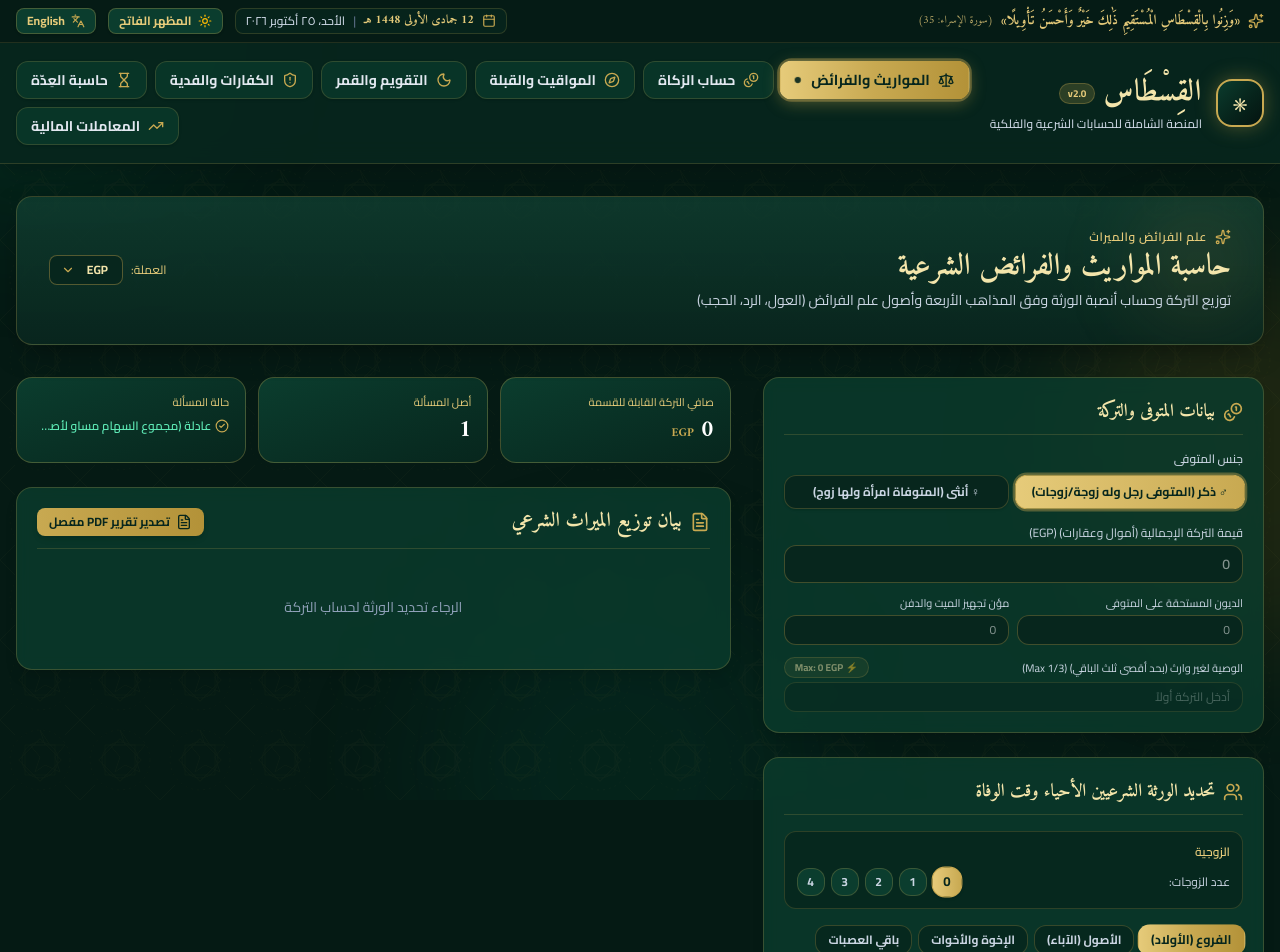
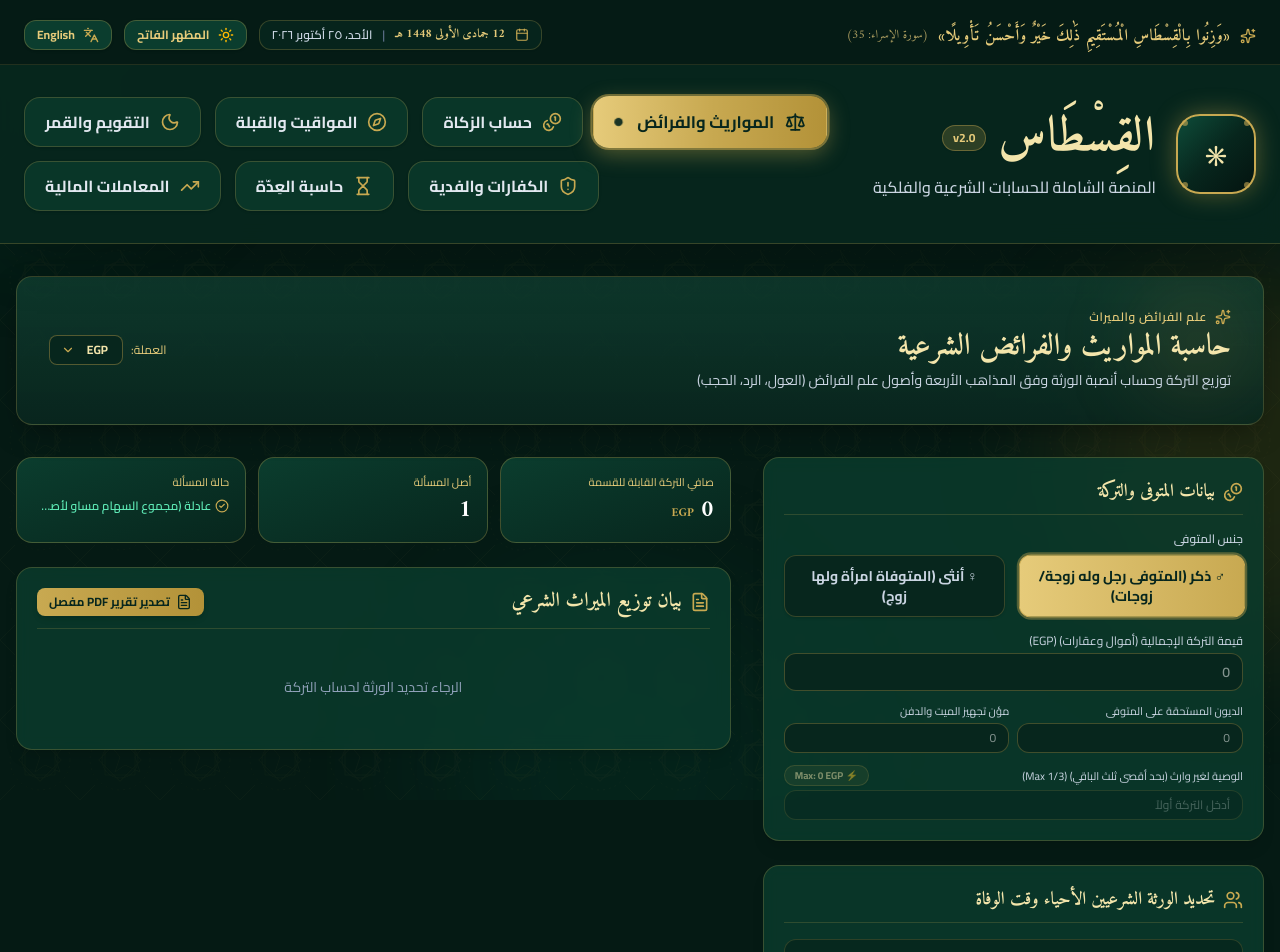
Before and after one commit to MohamedEmad7299/al-qistas, a React (Vite) app: page / in a window 1280 px wide. Shown: the top 952 px of the page. Built offline with nearby package versions, Linux system fonts and the light colour scheme.

Commit message:
Enlarge header, add top space above Ayah, and improve spacing between clickable chips

```diff
--- a/src/components/FinanceCalculator.tsx
+++ b/src/components/FinanceCalculator.tsx
@@ -123,7 +123,7 @@ export const FinanceCalculator: React.FC<Props> = ({ language, onOpenPdfModal })
       </div>
 
       {/* Contract Category Selection */}
-      <div className="flex flex-wrap border-b border-[#c8a951]/20 gap-2 pb-2">
+      <div className="flex flex-wrap border-b border-[#c8a951]/20 gap-2.5 sm:gap-3.5 pb-3">
         {[
           { id: 'mudarabah', label: t.finance.mudarabah },
           { id: 'musharakah', label: t.finance.musharakah },
--- a/src/components/Header.tsx
+++ b/src/components/Header.tsx
@@ -94,7 +94,7 @@ export const Header: React.FC<HeaderProps> = ({
       }
 
       const currentScrollY = Math.max(0, window.scrollY || document.documentElement.scrollTop || 0);
-      const threshold = headerHeightRef.current || 120;
+      const threshold = headerHeightRef.current || 140;
       const delta = currentScrollY - lastScrollYRef.current;
 
       // While scroll position is still inside the tall header, keep short bar hidden
@@ -186,10 +186,10 @@ export const Header: React.FC<HeaderProps> = ({
         aria-hidden={!isShortBarVisible}
       >
         {/* Top compact row: Logo, App Title, Theme Toggle & Language Toggle */}
-        <div className="px-3 pt-2 pb-1.5 flex items-center justify-between gap-2 border-b border-[#c8a951]/15">
-          <div className="flex items-center gap-2 min-w-0">
-            <div className="flex items-center justify-center w-7 h-7 rounded-lg bg-gradient-to-br from-[#0b3d2e] to-[#051a14] border border-[#c8a951] shadow-sm shrink-0">
-              <span className="font-amiri text-base text-[#f3e5ab] select-none leading-none">۞</span>
+        <div className="px-3.5 pt-2.5 pb-2 flex items-center justify-between gap-3 border-b border-[#c8a951]/15">
+          <div className="flex items-center gap-2.5 min-w-0">
+            <div className="flex items-center justify-center w-8 h-8 rounded-xl bg-gradient-to-br from-[#0b3d2e] to-[#051a14] border border-[#c8a951] shadow-sm shrink-0">
+              <span className="font-amiri text-lg text-[#f3e5ab] select-none leading-none">۞</span>
             </div>
             <span className="font-amiri font-bold text-lg text-[#f3e5ab] leading-none truncate">
               {t.appName}
@@ -199,25 +199,25 @@ export const Header: React.FC<HeaderProps> = ({
             </span>
           </div>
 
-          <div className="flex items-center gap-1.5 shrink-0">
+          <div className="flex items-center gap-2 shrink-0">
             {/* Mobile Theme Toggle */}
             <button
               onClick={toggleTheme}
-              className="flex items-center justify-center w-7 h-7 rounded-lg bg-[#0b3d2e] hover:bg-[#114d3a] border border-[#c8a951]/30 text-[#e6cb7a] transition cursor-pointer shadow-sm active:scale-95"
+              className="flex items-center justify-center w-8 h-8 rounded-xl bg-[#0b3d2e] hover:bg-[#114d3a] border border-[#c8a951]/30 text-[#e6cb7a] transition cursor-pointer shadow-sm active:scale-95"
               title={theme === 'dark' ? t.lightMode : t.darkMode}
               aria-label="Toggle Theme"
             >
               {theme === 'dark' ? (
-                <Sun className="w-3.5 h-3.5 text-amber-400" />
+                <Sun className="w-4 h-4 text-amber-400" />
               ) : (
-                <Moon className="w-3.5 h-3.5 text-cyan-300" />
+                <Moon className="w-4 h-4 text-cyan-300" />
               )}
             </button>
 
             {/* Mobile Language Toggle */}
             <button
               onClick={toggleLanguage}
-              className="flex items-center gap-1 px-2 py-1 rounded-lg bg-[#0b3d2e] hover:bg-[#114d3a] border border-[#c8a951]/30 text-[#e6cb7a] text-xs font-semibold cursor-pointer shadow-sm transition active:scale-95"
+              className="flex items-center gap-1 px-2.5 py-1.5 rounded-xl bg-[#0b3d2e] hover:bg-[#114d3a] border border-[#c8a951]/30 text-[#e6cb7a] text-xs font-bold cursor-pointer shadow-sm transition active:scale-95"
               title="Change Language"
             >
               <Languages className="w-3.5 h-3.5 text-[#c8a951]" />
@@ -226,8 +226,8 @@ export const Header: React.FC<HeaderProps> = ({
           </div>
         </div>
 
-        {/* Compact horizontally scrollable navigation tabs */}
-        <nav className="flex items-center gap-1.5 overflow-x-auto no-scrollbar px-3 py-1.5">
+        {/* Compact horizontally scrollable navigation tabs with comfortable spacing */}
+        <nav className="flex items-center gap-2.5 overflow-x-auto no-scrollbar px-3.5 py-2">
           {navItems.map((item) => {
             const Icon = item.icon;
             const isActive = activeTab === item.id;
@@ -235,10 +235,10 @@ export const Header: React.FC<HeaderProps> = ({
               <button
                 key={item.id}
                 onClick={() => setActiveTab(item.id)}
-                className={`flex items-center shrink-0 gap-1.5 px-3 py-1.5 rounded-xl text-xs font-bold transition-all whitespace-nowrap cursor-pointer border ${
+                className={`flex items-center shrink-0 gap-2 px-3.5 py-1.5 rounded-xl text-xs font-bold transition-all whitespace-nowrap cursor-pointer border ${
                   isActive
                     ? 'bg-gradient-to-r from-[#e6cb7a] via-[#c8a951] to-[#b39238] text-[#07261d] border-transparent shadow-md scale-105'
-                    : 'bg-[#07261d]/80 text-slate-300 border-[#c8a951]/20 hover:border-[#c8a951]/50 hover:text-white'
+                    : 'bg-[#07261d]/85 text-slate-300 border-[#c8a951]/25 hover:border-[#c8a951]/60 hover:text-white'
                 }`}
               >
                 <Icon className={`w-3.5 h-3.5 shrink-0 ${isActive ? 'text-[#07261d]' : 'text-[#c8a951]'}`} />
@@ -252,22 +252,22 @@ export const Header: React.FC<HeaderProps> = ({
       {/* Tall Main Header: scrolls away on mobile, sticky on desktop */}
       <header
         ref={tallHeaderRef}
-        className="relative md:sticky md:top-0 z-40 bg-[#07261d]/90 backdrop-blur-md border-b border-[#c8a951]/20 shadow-xl no-print"
+        className="relative md:sticky md:top-0 z-40 bg-[#07261d]/95 backdrop-blur-md border-b border-[#c8a951]/25 shadow-2xl no-print transition-all"
       >
-        {/* Top Banner: Quranic motto, Live Dates, Theme & Language toggles */}
-        <div className="bg-[#051a14]/85 border-b border-[#c8a951]/15 px-4 py-2 text-xs">
-          <div className="max-w-7xl mx-auto flex flex-wrap items-center justify-between gap-3">
-            {/* Motto */}
-            <div className="flex items-center gap-2 text-[#e6cb7a] font-amiri text-sm">
+        {/* Top Banner: Quranic motto with respectful top space, Live Dates, Theme & Language toggles */}
+        <div className="bg-[#051a14]/90 border-b border-[#c8a951]/15 px-4 sm:px-6 pt-4 sm:pt-5 pb-3 sm:pb-3.5 text-xs">
+          <div className="max-w-7xl mx-auto flex flex-col md:flex-row md:items-center justify-between gap-3 sm:gap-4">
+            {/* Motto with spacious, reverent top breathing room */}
+            <div className="flex items-center gap-2.5 text-[#e6cb7a] font-amiri text-sm sm:text-base pt-0.5">
               <Sparkles className="w-4 h-4 text-[#c8a951] shrink-0" />
-              <span className="font-semibold">{t.motto}</span>
-              <span className="text-[11px] opacity-80 hidden lg:inline">({t.mottoSurah})</span>
+              <span className="font-bold tracking-wide">{t.motto}</span>
+              <span className="text-xs opacity-75 hidden xl:inline">({t.mottoSurah})</span>
             </div>
 
             {/* Dates, Theme Toggle & Language Toggle */}
-            <div className="flex items-center gap-3 text-slate-300">
+            <div className="flex flex-wrap items-center gap-3 text-slate-300 self-end md:self-auto">
               {/* Hijri and Gregorian Dates Pill */}
-              <div className="flex items-center gap-2 px-2.5 py-1 rounded-lg bg-[#07261d]/80 border border-[#c8a951]/20 text-xs font-medium">
+              <div className="flex items-center gap-2.5 px-3 py-1.5 rounded-xl bg-[#07261d]/90 border border-[#c8a951]/25 text-xs font-semibold shadow-xs">
                 <Calendar className="w-3.5 h-3.5 text-[#c8a951]" />
                 <span className="text-[#e6cb7a] font-bold font-amiri">{hijriDate}</span>
                 <span className="text-slate-500 hidden sm:inline">|</span>
@@ -278,18 +278,18 @@ export const Header: React.FC<HeaderProps> = ({
               <button
                 type="button"
                 onClick={toggleTheme}
-                className="flex items-center gap-1.5 px-2.5 py-1 rounded-lg bg-[#0b3d2e] hover:bg-[#114d3a] border border-[#c8a951]/30 text-[#e6cb7a] text-xs font-bold transition-all cursor-pointer shadow-sm hover:scale-105 active:scale-95"
+                className="flex items-center gap-2 px-3 py-1.5 rounded-xl bg-[#0b3d2e] hover:bg-[#114d3a] border border-[#c8a951]/30 text-[#e6cb7a] text-xs font-bold transition-all cursor-pointer shadow-sm hover:scale-105 active:scale-95"
                 title={theme === 'dark' ? t.lightMode : t.darkMode}
                 aria-label="Toggle Theme"
               >
                 {theme === 'dark' ? (
                   <>
-                    <Sun className="w-3.5 h-3.5 text-amber-400" />
+                    <Sun className="w-4 h-4 text-amber-400" />
                     <span className="hidden sm:inline">{t.lightMode}</span>
                   </>
                 ) : (
                   <>
-                    <Moon className="w-3.5 h-3.5 text-cyan-300" />
+                    <Moon className="w-4 h-4 text-cyan-300" />
                     <span className="hidden sm:inline">{t.darkMode}</span>
                   </>
                 )}
@@ -299,42 +299,47 @@ export const Header: React.FC<HeaderProps> = ({
               <button
                 type="button"
                 onClick={toggleLanguage}
-                className="flex items-center gap-1.5 px-2.5 py-1 rounded-lg bg-[#0b3d2e] hover:bg-[#114d3a] border border-[#c8a951]/30 text-[#e6cb7a] text-xs font-bold transition-all cursor-pointer shadow-sm hover:scale-105 active:scale-95"
+                className="flex items-center gap-2 px-3 py-1.5 rounded-xl bg-[#0b3d2e] hover:bg-[#114d3a] border border-[#c8a951]/30 text-[#e6cb7a] text-xs font-bold transition-all cursor-pointer shadow-sm hover:scale-105 active:scale-95"
                 title="Change Language"
               >
-                <Languages className="w-3.5 h-3.5 text-[#c8a951]" />
+                <Languages className="w-4 h-4 text-[#c8a951]" />
                 <span>{t.toggleLanguage}</span>
               </button>
             </div>
           </div>
         </div>
 
-        {/* Main Bar: Logo & Navigation */}
-        <div className="max-w-7xl mx-auto px-4 py-3.5">
-          <div className="flex flex-col xl:flex-row xl:items-center justify-between gap-4">
-            {/* Logo & Platform Name */}
-            <div className="flex items-center gap-3.5 shrink-0">
-              <div className="relative flex items-center justify-center w-12 h-12 rounded-2xl bg-gradient-to-br from-[#0b3d2e] via-[#07261d] to-[#041410] border-2 border-[#c8a951] shadow-[0_0_20px_rgba(200,169,81,0.35)] group">
+        {/* Main Bar: Prominent Larger Logo & Spacious Navigation */}
+        <div className="max-w-7xl mx-auto px-4 sm:px-6 py-5 sm:py-6 md:py-7">
+          <div className="flex flex-col xl:flex-row xl:items-center justify-between gap-6">
+            {/* Logo & Platform Name (Larger & More Regal) */}
+            <div className="flex items-center gap-4 sm:gap-5 shrink-0">
+              <div className="relative flex items-center justify-center w-16 h-16 sm:w-20 sm:h-20 rounded-2xl sm:rounded-3xl bg-gradient-to-br from-[#0e4d3a] via-[#07261d] to-[#041410] border-2 border-[#c8a951] shadow-[0_0_25px_rgba(200,169,81,0.4)] group shrink-0">
                 {/* Ornate Rub-el-Hizb with inner glow */}
-                <span className="font-amiri text-2xl text-[#f3e5ab] select-none leading-none group-hover:scale-110 transition-transform">۞</span>
+                <span className="font-amiri text-3xl sm:text-4xl text-[#f3e5ab] select-none leading-none group-hover:scale-110 transition-transform">۞</span>
+                {/* Corner ornamental accents */}
+                <div className="absolute top-1 left-1 w-1.5 h-1.5 bg-[#c8a951]/60 rounded-full" />
+                <div className="absolute top-1 right-1 w-1.5 h-1.5 bg-[#c8a951]/60 rounded-full" />
+                <div className="absolute bottom-1 left-1 w-1.5 h-1.5 bg-[#c8a951]/60 rounded-full" />
+                <div className="absolute bottom-1 right-1 w-1.5 h-1.5 bg-[#c8a951]/60 rounded-full" />
               </div>
               <div>
-                <div className="flex items-center gap-2">
-                  <h1 className="font-amiri font-bold text-2xl md:text-3xl text-[#f3e5ab] tracking-wide leading-tight">
+                <div className="flex items-center gap-3">
+                  <h1 className="font-amiri font-bold text-3xl sm:text-4xl md:text-5xl text-[#f3e5ab] tracking-wide leading-tight">
                     {t.appName}
                   </h1>
-                  <span className="px-2 py-0.5 rounded-full bg-[#c8a951]/20 border border-[#c8a951]/30 text-[#e6cb7a] text-[10px] font-bold">
+                  <span className="px-2.5 py-1 rounded-full bg-[#c8a951]/20 border border-[#c8a951]/40 text-[#e6cb7a] text-xs font-bold shadow-xs">
                     v2.0
                   </span>
                 </div>
-                <p className="text-xs text-slate-300 font-medium mt-1">
+                <p className="text-xs sm:text-sm md:text-base text-slate-300 font-medium mt-1.5 leading-relaxed">
                   {t.appSubtitle}
                 </p>
               </div>
             </div>
 
-            {/* Nav Tabs - Segmented Buttons with Unmistakable Clickability */}
-            <nav className="flex flex-wrap items-center gap-1.5 md:gap-2 justify-start xl:justify-end py-1" role="tablist">
+            {/* Nav Tabs - Larger Segmented Buttons with Comfortable Spacing */}
+            <nav className="flex flex-wrap items-center gap-2.5 sm:gap-3 md:gap-3.5 justify-start xl:justify-end py-1" role="tablist">
               {navItems.map((item) => {
                 const Icon = item.icon;
                 const isActive = activeTab === item.id;
@@ -344,16 +349,16 @@ export const Header: React.FC<HeaderProps> = ({
                     role="tab"
                     aria-selected={isActive}
                     onClick={() => setActiveTab(item.id)}
-                    className={`flex items-center shrink-0 gap-2 px-3.5 py-2 rounded-xl text-xs md:text-sm font-bold transition-all whitespace-nowrap cursor-pointer border ${
+                    className={`flex items-center shrink-0 gap-2.5 px-4 sm:px-5 py-2.5 sm:py-3 rounded-2xl text-xs sm:text-sm md:text-base font-bold transition-all whitespace-nowrap cursor-pointer border ${
                       isActive
-                        ? 'bg-gradient-to-r from-[#e6cb7a] via-[#c8a951] to-[#b39238] text-[#07261d] border-transparent shadow-[0_4px_15px_rgba(200,169,81,0.35)] ring-2 ring-[#c8a951]/40 scale-[1.03]'
-                        : 'bg-[#0b3d2e]/70 text-slate-200 border-[#c8a951]/20 hover:border-[#c8a951]/60 hover:text-white hover:bg-[#114d3a] hover:-translate-y-0.5 active:translate-y-0 active:scale-95 shadow-sm'
+                        ? 'bg-gradient-to-r from-[#e6cb7a] via-[#c8a951] to-[#b39238] text-[#07261d] border-transparent shadow-[0_6px_20px_rgba(200,169,81,0.4)] ring-2 ring-[#c8a951]/50 scale-[1.04]'
+                        : 'bg-[#0b3d2e]/75 text-slate-200 border-[#c8a951]/25 hover:border-[#c8a951]/70 hover:text-white hover:bg-[#114d3a] hover:-translate-y-0.5 active:translate-y-0 active:scale-95 shadow-sm'
                     }`}
                   >
-                    <Icon className={`w-4 h-4 shrink-0 transition-transform ${isActive ? 'text-[#07261d]' : 'text-[#c8a951]'}`} />
+                    <Icon className={`w-4.5 h-4.5 sm:w-5 sm:h-5 shrink-0 transition-transform ${isActive ? 'text-[#07261d]' : 'text-[#c8a951]'}`} />
                     <span>{item.label}</span>
                     {isActive && (
-                      <span className="w-1.5 h-1.5 rounded-full bg-[#07261d] inline-block ms-0.5 animate-pulse" />
+                      <span className="w-2 h-2 rounded-full bg-[#07261d] inline-block ms-1 animate-pulse" />
                     )}
                   </button>
                 );
--- a/src/components/IddahCalculator.tsx
+++ b/src/components/IddahCalculator.tsx
@@ -66,7 +66,7 @@ export const IddahCalculator: React.FC<Props> = ({ language, onOpenPdfModal }) =
               {language === 'ar' ? 'سبب العدة والحالة' : 'Iddah Reason & Condition'}
             </h3>
 
-            <div className="space-y-2">
+            <div className="space-y-3">
               {[
                 { id: 'widowhood', label: t.iddah.widowhood },
                 { id: 'divorce_cycle', label: t.iddah.divorceCycle },
--- a/src/components/InheritanceCalculator.tsx
+++ b/src/components/InheritanceCalculator.tsx
@@ -201,11 +201,11 @@ export const InheritanceCalculator: React.FC<Props> = ({ language, onOpenPdfModa
               <label className="block text-xs font-medium text-slate-300 mb-2">
                 {t.inheritance.deceasedGender}
               </label>
-              <div className="grid grid-cols-2 gap-2">
+              <div className="grid grid-cols-2 gap-3 sm:gap-4">
                 <button
                   type="button"
                   onClick={() => setDeceasedGender('male')}
-                  className={`py-2 px-3 rounded-xl text-xs font-bold border transition-all cursor-pointer flex items-center justify-center gap-1.5 shadow-sm active:scale-95 ${
+                  className={`py-2.5 px-4 rounded-xl text-xs sm:text-sm font-bold border transition-all cursor-pointer flex items-center justify-center gap-2 shadow-sm active:scale-95 ${
                     deceasedGender === 'male'
                       ? 'bg-gradient-to-r from-[#e6cb7a] to-[#c8a951] text-[#07261d] border-[#c8a951] shadow-md ring-2 ring-[#c8a951]/40 scale-[1.02]'
                       : 'bg-[#07261d] text-slate-300 border-[#c8a951]/25 hover:border-[#c8a951]/60 hover:text-white'
@@ -216,7 +216,7 @@ export const InheritanceCalculator: React.FC<Props> = ({ language, onOpenPdfModa
                 <button
                   type="button"
                   onClick={() => setDeceasedGender('female')}
-                  className={`py-2 px-3 rounded-xl text-xs font-bold border transition-all cursor-pointer flex items-center justify-center gap-1.5 shadow-sm active:scale-95 ${
+                  className={`py-2.5 px-4 rounded-xl text-xs sm:text-sm font-bold border transition-all cursor-pointer flex items-center justify-center gap-2 shadow-sm active:scale-95 ${
                     deceasedGender === 'female'
                       ? 'bg-gradient-to-r from-[#e6cb7a] to-[#c8a951] text-[#07261d] border-[#c8a951] shadow-md ring-2 ring-[#c8a951]/40 scale-[1.02]'
                       : 'bg-[#07261d] text-slate-300 border-[#c8a951]/25 hover:border-[#c8a951]/60 hover:text-white'
@@ -324,17 +324,17 @@ export const InheritanceCalculator: React.FC<Props> = ({ language, onOpenPdfModa
                 {t.inheritance.spouses}
               </span>
               {deceasedGender === 'male' ? (
-                <div className="flex items-center justify-between">
-                  <span className="text-xs text-slate-300">{t.inheritance.wives}:</span>
-                  <div className="flex items-center gap-1.5">
+                <div className="flex flex-wrap items-center justify-between gap-3">
+                  <span className="text-xs sm:text-sm font-medium text-slate-300">{t.inheritance.wives}:</span>
+                  <div className="flex items-center gap-2.5 sm:gap-3">
                     {[0, 1, 2, 3, 4].map((count) => (
                       <button
                         key={count}
                         type="button"
                         onClick={() => setWives(count)}
-                        className={`w-7 h-7 rounded-xl text-xs font-bold transition-all cursor-pointer border ${
+                        className={`w-9 h-9 sm:w-10 sm:h-10 rounded-xl text-xs sm:text-sm font-bold transition-all cursor-pointer border ${
                           wives === count
-                            ? 'bg-gradient-to-r from-[#e6cb7a] to-[#c8a951] text-[#07261d] border-[#c8a951] shadow-sm scale-110'
+                            ? 'bg-gradient-to-r from-[#e6cb7a] to-[#c8a951] text-[#07261d] border-[#c8a951] shadow-md scale-110 ring-2 ring-[#c8a951]/40'
                             : 'bg-[#0b3d2e] text-slate-300 border-[#c8a951]/25 hover:border-[#c8a951] hover:text-white hover:bg-[#114d3a]'
                         }`}
                       >
@@ -344,20 +344,20 @@ export const InheritanceCalculator: React.FC<Props> = ({ language, onOpenPdfModa
                   </div>
                 </div>
               ) : (
-                <label className="flex items-center justify-between cursor-pointer p-1 rounded-lg hover:bg-[#0b3d2e]/40 transition">
-                  <span className="text-xs text-slate-300">{t.inheritance.husband}</span>
+                <label className="flex items-center justify-between cursor-pointer p-1.5 rounded-xl hover:bg-[#0b3d2e]/40 transition">
+                  <span className="text-xs sm:text-sm text-slate-300">{t.inheritance.husband}</span>
                   <input
                     type="checkbox"
                     checked={husband}
                     onChange={(e) => setHusband(e.target.checked)}
-                    className="w-4 h-4 accent-[#c8a951] rounded cursor-pointer"
+                    className="w-5 h-5 accent-[#c8a951] rounded cursor-pointer"
                   />
                 </label>
               )}
             </div>
 
-            {/* Heirs Category Tabs */}
-            <div className="flex flex-wrap gap-1.5 border-b border-[#c8a951]/20 pb-2">
+            {/* Heirs Category Tabs - Spacious & Comfortable */}
+            <div className="flex flex-wrap gap-2.5 sm:gap-3 border-b border-[#c8a951]/20 pb-3">
               {[
                 { id: 'descendants', label: language === 'ar' ? 'الفروع (الأولاد)' : 'Descendants' },
                 { id: 'ascendants', label: language === 'ar' ? 'الأصول (الآباء)' : 'Ascendants' },
@@ -368,10 +368,10 @@ export const InheritanceCalculator: React.FC<Props> = ({ language, onOpenPdfModa
                   key={tab.id}
                   type="button"
                   onClick={() => setActiveTabSection(tab.id as any)}
-                  className={`flex items-center gap-1 px-3 py-1.5 rounded-xl text-xs font-bold transition-all cursor-pointer border ${
+                  className={`flex items-center gap-1.5 px-4 py-2 rounded-xl text-xs sm:text-sm font-bold transition-all cursor-pointer border ${
                     activeTabSection === tab.id
                       ? 'bg-gradient-to-r from-[#e6cb7a] via-[#c8a951] to-[#b39238] text-[#07261d] border-transparent shadow-md scale-105'
-                      : 'bg-[#07261d]/80 text-slate-300 border-[#c8a951]/25 hover:border-[#c8a951]/60 hover:text-white hover:bg-[#0b3d2e] hover:-translate-y-0.5'
+                      : 'bg-[#07261d]/85 text-slate-300 border-[#c8a951]/25 hover:border-[#c8a951]/60 hover:text-white hover:bg-[#0b3d2e] hover:-translate-y-0.5'
                   }`}
                 >
                   <span>{tab.label}</span>
--- a/src/components/KaffarahCalculator.tsx
+++ b/src/components/KaffarahCalculator.tsx
@@ -94,7 +94,7 @@ export const KaffarahCalculator: React.FC<Props> = ({ language, onOpenPdfModal }
               {language === 'ar' ? 'نوع الكفارة أو الدية' : 'Type of Atonement / Compensation'}
             </h3>
 
-            <div className="space-y-2">
+            <div className="space-y-3">
               {[
                 { id: 'oath', label: t.kaffarah.types.oath },
                 { id: 'fast_breach', label: t.kaffarah.types.fastBreach },
--- a/src/components/ZakatCalculator.tsx
+++ b/src/components/ZakatCalculator.tsx
@@ -183,7 +183,7 @@ export const ZakatCalculator: React.FC<Props> = ({ language, onOpenPdfModal }) =
       </div>
 
       {/* Category Tabs */}
-      <div className="flex flex-wrap border-b border-[#c8a951]/20 gap-2 pb-2">
+      <div className="flex flex-wrap border-b border-[#c8a951]/20 gap-2.5 sm:gap-3.5 pb-3">
         {[
           { id: 'mal', label: t.zakat.tabs.mal, icon: Coins },
           { id: 'fitr', label: t.zakat.tabs.fitr, icon: Gem },
@@ -198,7 +198,7 @@ export const ZakatCalculator: React.FC<Props> = ({ language, onOpenPdfModal }) =
             <button
               key={tab.id}
               onClick={() => setActiveCategory(tab.id as any)}
-              className={`flex items-center gap-2 px-4 py-2.5 rounded-xl text-xs md:text-sm font-bold transition-all cursor-pointer whitespace-nowrap border ${
+              className={`flex items-center gap-2.5 px-4.5 py-2.5 rounded-xl text-xs md:text-sm font-bold transition-all cursor-pointer whitespace-nowrap border ${
                 isActive
                   ? 'bg-gradient-to-r from-[#e6cb7a] via-[#c8a951] to-[#b39238] text-[#07261d] border-transparent shadow-[0_4px_15px_rgba(200,169,81,0.35)] ring-2 ring-[#c8a951]/40 scale-[1.03]'
                   : 'bg-[#0b3d2e]/70 text-slate-200 border-[#c8a951]/20 hover:border-[#c8a951]/60 hover:text-white hover:bg-[#114d3a] hover:-translate-y-0.5 active:scale-95 shadow-xs'
```
